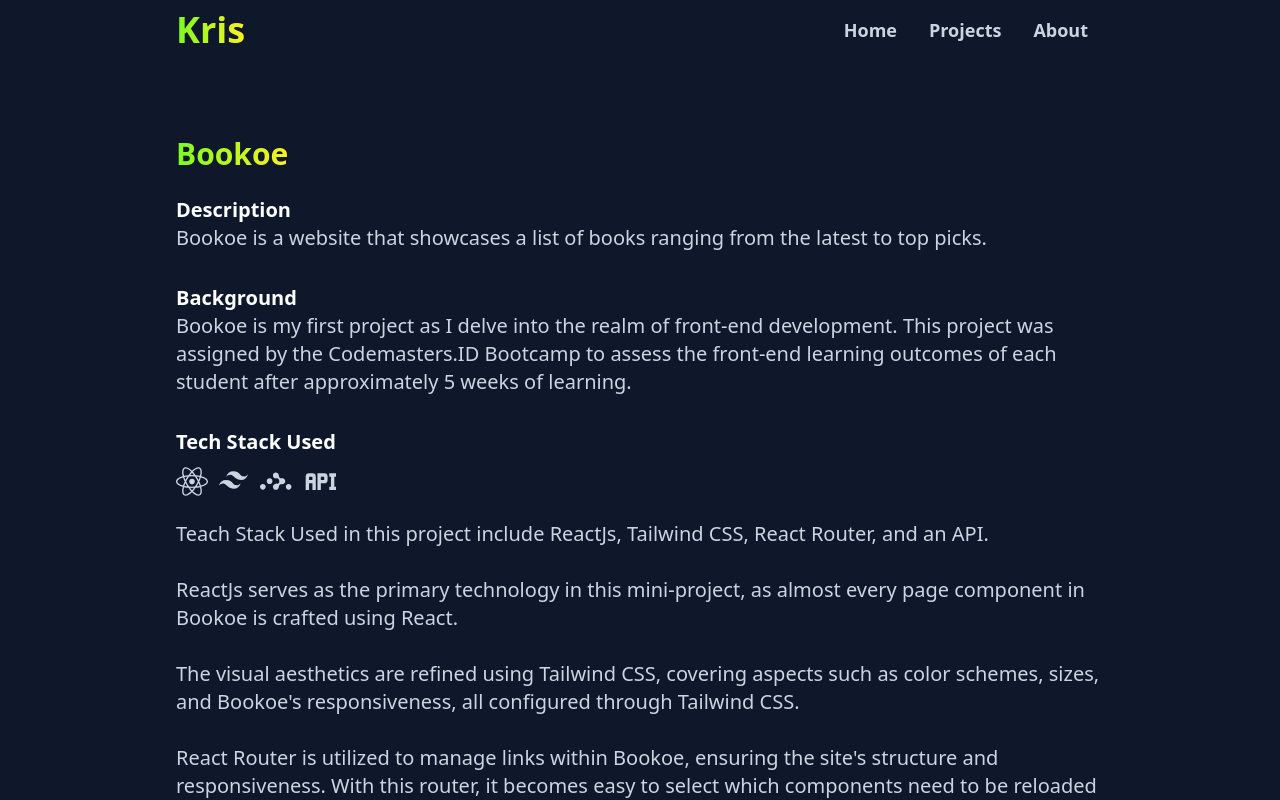
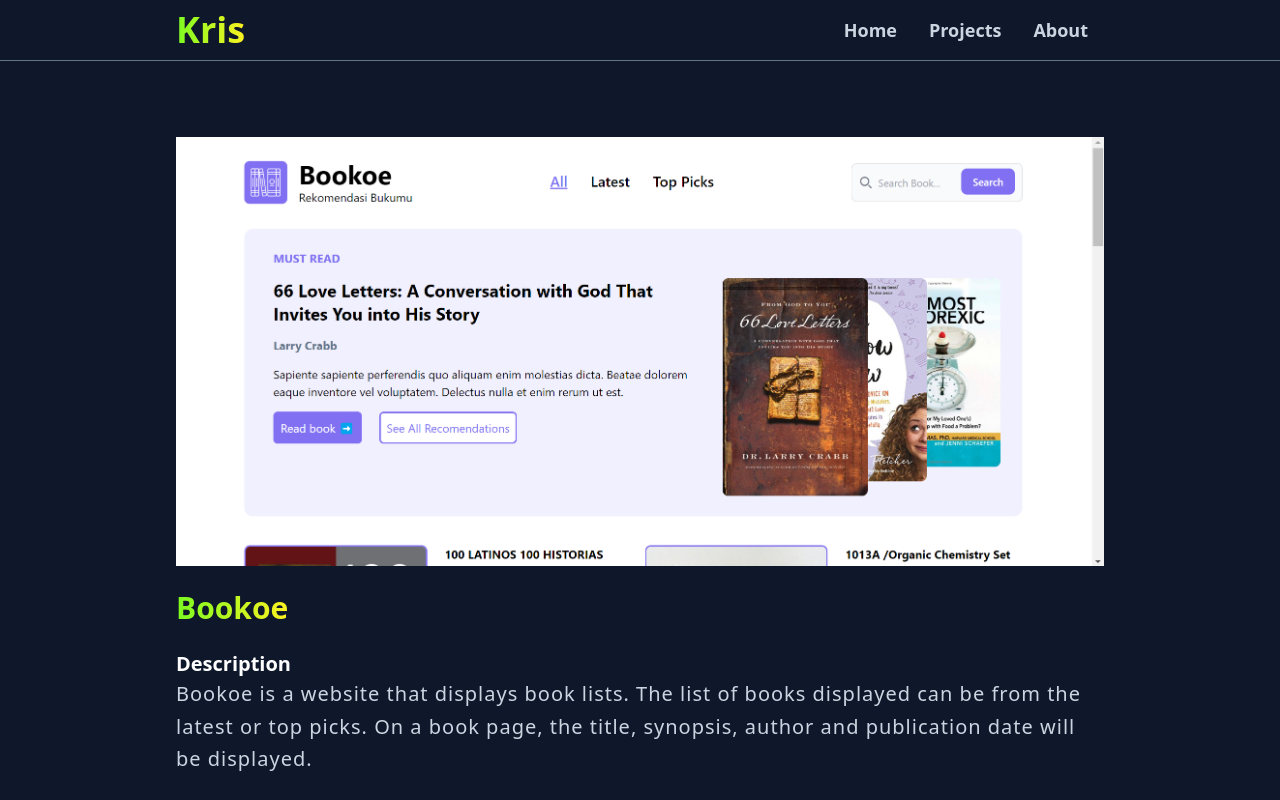
Before and after one commit to kristiyanlaoli/portfolio-web, a React (Vite) app: page /projects/bookoe in a window 1280 px wide. Shown: the top 800 px of the page. Built offline with nearby package versions, Linux system fonts and the light colour scheme; what tailwindcss-animated would draw is missing.

Commit message:
fix writing orientations and font

```diff
--- a/src/components/Header.jsx
+++ b/src/components/Header.jsx
@@ -3,7 +3,7 @@ import { Link } from "react-router-dom";
 let Header = () => {
   return (
     <>
-      <header className="bg-slate-900  sm:flex sm:justify-between sm:items-center sm:px-24 md:px-32 lg:px-36 xl:px-44">
+      <header className="bg-slate-900 border-b-[1px] border-slate-500 sm:flex sm:justify-between sm:items-center sm:px-24 md:px-32 lg:px-36 xl:px-44">
         <h1 className="font-bold text-4xl text-loved text-center py-2">
           <a href="/">Kris</a>
         </h1>
--- a/src/components/Hero.jsx
+++ b/src/components/Hero.jsx
@@ -42,7 +42,7 @@ let Hero = () => {
               </p>
             </div>
             <div className="flex items-center animate-fade-up animate-once animate-duration-500 animate-delay-700">
-              <a href="https://github.com/kristiyanlaoli/">
+              <a href="https://github.com/kristiyanlaoli/" target="blank">
                 <svg
                   className="fill-slate-400 hover:fill-orange-500 duration-300"
                   width="32"
@@ -52,7 +52,10 @@ let Hero = () => {
                   <path d="M12 1A10.89 10.89 0 0 0 1 11.77 10.79 10.79 0 0 0 8.52 22c.55.1.75-.23.75-.52v-1.83c-3.06.65-3.71-1.44-3.71-1.44a2.86 2.86 0 0 0-1.22-1.58c-1-.66.08-.65.08-.65a2.31 2.31 0 0 1 1.68 1.11 2.37 2.37 0 0 0 3.2.89 2.33 2.33 0 0 1 .7-1.44c-2.44-.27-5-1.19-5-5.32a4.15 4.15 0 0 1 1.11-2.91 3.78 3.78 0 0 1 .11-2.84s.93-.29 3 1.1a10.68 10.68 0 0 1 5.5 0c2.1-1.39 3-1.1 3-1.1a3.78 3.78 0 0 1 .11 2.84A4.15 4.15 0 0 1 19 11.2c0 4.14-2.58 5.05-5 5.32a2.5 2.5 0 0 1 .75 2v2.95s.2.63.75.52A10.8 10.8 0 0 0 23 11.77 10.89 10.89 0 0 0 12 1" />
                 </svg>
               </a>
-              <a href="https://www.instagram.com/kristiyanlaoli/">
+              <a
+                href="https://www.instagram.com/kristiyanlaoli/"
+                target="blank"
+              >
                 <svg
                   className="fill-slate-400  hover:fill-pink-600 ml-3 duration-300"
                   width="28"
@@ -62,7 +65,11 @@ let Hero = () => {
                   <path d="M224 202.66A53.34 53.34 0 1 0 277.36 256 53.38 53.38 0 0 0 224 202.66zm124.71-41a54 54 0 0 0-30.41-30.41c-21-8.29-71-6.43-94.3-6.43s-73.25-1.93-94.31 6.43a54 54 0 0 0-30.41 30.41c-8.28 21-6.43 71.05-6.43 94.33s-1.85 73.27 6.47 94.34a54 54 0 0 0 30.41 30.41c21 8.29 71 6.43 94.31 6.43s73.24 1.93 94.3-6.43a54 54 0 0 0 30.41-30.41c8.35-21 6.43-71.05 6.43-94.33s1.92-73.26-6.43-94.33zM224 338a82 82 0 1 1 82-82 81.9 81.9 0 0 1-82 82zm85.38-148.3a19.14 19.14 0 1 1 19.13-19.14 19.1 19.1 0 0 1-19.09 19.18zM400 32H48A48 48 0 0 0 0 80v352a48 48 0 0 0 48 48h352a48 48 0 0 0 48-48V80a48 48 0 0 0-48-48zm-17.12 290c-1.29 25.63-7.14 48.34-25.85 67s-41.4 24.63-67 25.85c-26.41 1.49-105.59 1.49-132 0-25.63-1.29-48.26-7.15-67-25.85s-24.63-41.42-25.85-67c-1.49-26.42-1.49-105.61 0-132 1.29-25.63 7.07-48.34 25.85-67s41.47-24.56 67-25.78c26.41-1.49 105.59-1.49 132 0 25.63 1.29 48.33 7.15 67 25.85s24.63 41.42 25.85 67.05c1.49 26.32 1.49 105.44 0 131.88z" />
                 </svg>
               </a>
-              <a className="" href="">
+              <a
+                className=""
+                target="blank"
+                href="https://drive.google.com/file/d/1lMY8ILOduNV0HvbWzQvUbhMBll_NwOrA/view?usp=drive_link"
+              >
                 <div className="ml-4 bg-slate-400 flex items-center rounded-md px-1 hover:bg-[#2cfc21]">
                   <svg
                     className="fill-black"
--- a/src/components/SelectedProjects.jsx
+++ b/src/components/SelectedProjects.jsx
@@ -7,7 +7,7 @@ import TailwindIcon from "./icons/Tailwind";
 let SelectedProjects = () => {
   return (
     <div id="projects">
-      <div className=" bg-slate-850 px-6 pt-20 -mt-1 pb-24 sm:mx-8 sm:px-16 md:mx-16 lg:mx-20 xl:mx-24 xl:px-20">
+      <div className=" bg-slate-900 px-6 pt-20 -mt-1 pb-24 sm:mx-8 sm:px-16 md:mx-16 lg:mx-20 xl:mx-24 xl:px-20">
         <div className="relative bg-loved rounded-lg h-[40px] w-[213px] mx-auto mb-8">
           <div className="absolute bottom-2 right-2 h-[43px] w-[220px] border-4 border-slate-900 rounded-lg bg-slate-600">
             <h2 className=" font-bold text-2xl text-center text-loved">
@@ -18,15 +18,14 @@ let SelectedProjects = () => {
 
         <div className="md:grid md:grid-cols-2 lg:grid-cols-3 gap-x-6">
           <Link to="/projects/bookoe">
-            <div className="group border-2 rounded-xl hover:scale-[105%] text-left w-full p-3 mb-6   lg:p-6">
+            <div className="group border-2 rounded-xl hover:scale-[105%] text-left w-full p-3 mb-6  lg:p-6 ">
               <h2 className="font-bold text-2xl text-slate-200 mb-4">Bookoe</h2>
 
-              <p className="text-lg text-slate-300 mb-4 line-clamp-2">
-                Lorem ipsum, dolor sit amet consectetur adipisicing elit. Harum
-                sed fugit vero reprehenderit perspiciatis reiciendis, non porro
-                totam repellendus ipsum? Lorem ipsum dolor sit, amet consectetur
-                adipisicing elit. Natus, provident! Lorem ipsum dolor sit amet
-                consectetur adipisicing elit. Pariatur, ipsam.
+              <p className="text-lg text-slate-300 mb-4 line-clamp-3">
+                Bookoe is a website that displays book lists. The list of books
+                displayed can be from the latest or top picks. On a book page,
+                the title, synopsis, author and publication date will be
+                displayed.
               </p>
               <div className="flex mb-4">
                 <ReactIcon />
@@ -89,7 +88,7 @@ let SelectedProjects = () => {
             >
               <h2 className="font-bold text-2xl text-slate-200 mb-4">Bookoe</h2>
 
-              <p className="text-lg text-slate-300 mb-4 line-clamp-2">
+              <p className="text-lg text-slate-300 mb-4 line-clamp-3">
                 Lorem ipsum, dolor sit amet consectetur adipisicing elit. Harum
                 sed fugit vero reprehenderit perspiciatis reiciendis, non porro
                 totam repellendus ipsum? Lorem ipsum dolor sit, amet consectetur
--- a/src/components/Writings.jsx
+++ b/src/components/Writings.jsx
@@ -1,7 +1,7 @@
 let Writings = () => {
   return (
     <>
-      <div className=" bg-slate-850 px-6 pt-20 -mt-1 pb-24 sm:mx-8 sm:px-16 md:mx-16 lg:mx-20 xl:mx-24 xl:px-20">
+      <div className=" bg-slate-900 px-6 pt-20 -mt-1 pb-24 sm:mx-8 sm:px-16 md:mx-16 lg:mx-20 xl:mx-24 xl:px-20">
         <div className="relative bg-loved rounded-lg h-[40px] w-[130px] mx-auto mb-8">
           <div className="absolute bottom-2 right-2 h-[43px] w-[134px] border-4 border-slate-900 rounded-lg bg-slate-600">
             <h2 className=" font-bold text-2xl text-center text-loved">
@@ -10,9 +10,30 @@ let Writings = () => {
           </div>
         </div>
         <div>
-          <div className="lg:grid lg:grid-cols-2 gap-x-6">
+          <div className="">
+            <a href="/tulisan2">
+              <div className="w-full group  hover:scale-[105%] p-3 mb-6 border-2 border-slate-200 rounded-md lg:p-6">
+                <h2 className="font-bold text-2xl text-slate-200 mb-4">
+                  My Gambling Decision: Become A Developer
+                </h2>
+
+                <p className="text-lg text-slate-300 mb-4 line-clamp-2">
+                  Lorem ipsum, dolor sit amet consectetur adipisicing elit.
+                  Harum sed fugit vero reprehenderit perspiciatis reiciendis,
+                  non porro totam repellendus ipsum? Lorem ipsum dolor sit, amet
+                  consectetur adipisicing elit. Natus, provident! Lorem ipsum
+                  dolor sit amet consectetur adipisicing elit. Pariatur, ipsam.
+                </p>
+                <p className="text-lg text-slate-500 mb-4">Desember 12, 2023</p>
+
+                <button className="group  relative  text-lg font-bold text-slate-300  p border-slate-300 hover:text-loved hover:border-[#2cfc21]">
+                  Read More
+                  <span className="absolute -bottom-1 left-0 w-0 h-1 bg-loved transition-all group-hover:w-full"></span>
+                </button>
+              </div>
+            </a>
             <a href="/tulisan1">
-              <div className="w-full  hover:scale-[105%] p-3 mb-6 bg-slate-850 border-2 border-slate-200 rounded-md  lg:p-6">
+              <div className="w-full group  hover:scale-[105%] p-3 mb-6 bg-slate-850 border-2 border-slate-200 rounded-md  lg:p-6">
                 <h2 className="font-bold text-2xl text-slate-200 mb-4">
                   Learning New Things
                 </h2>
@@ -33,28 +54,6 @@ let Writings = () => {
                 </button>
               </div>
             </a>
-
-            <a href="/tulisan2">
-              <div className="w-full hover:scale-[105%] p-3 mb-6 border-2 border-slate-200 rounded-md lg:p-6">
-                <h2 className="font-bold text-2xl text-slate-200 mb-4">
-                  My Gambling Decision: Become A Developer
-                </h2>
-
-                <p className="text-lg text-slate-300 mb-4 line-clamp-2">
-                  Lorem ipsum, dolor sit amet consectetur adipisicing elit.
-                  Harum sed fugit vero reprehenderit perspiciatis reiciendis,
-                  non porro totam repellendus ipsum? Lorem ipsum dolor sit, amet
-                  consectetur adipisicing elit. Natus, provident! Lorem ipsum
-                  dolor sit amet consectetur adipisicing elit. Pariatur, ipsam.
-                </p>
-                <p className="text-lg text-slate-500 mb-4">Desember 12, 2023</p>
-
-                <button className="group  relative  text-lg font-bold text-slate-300  p border-slate-300 hover:text-loved hover:border-[#2cfc21]">
-                  Read More
-                  <span className="absolute -bottom-1 left-0 w-0 h-1 bg-loved transition-all group-hover:w-full"></span>
-                </button>
-              </div>
-            </a>
           </div>
         </div>
       </div>
--- a/src/pages/projects/BookoePage.jsx
+++ b/src/pages/projects/BookoePage.jsx
@@ -7,18 +7,20 @@ let BookoePage = () => {
   return (
     <>
       <div className=" bg-slate-850 px-6 pt-20 -mt-1 pb-24 sm:mx-8 sm:px-16 md:mx-16 lg:mx-20 xl:mx-24 xl:px-20">
-        <h2 className=" mb-6">
+        <img src="/src/img/projects/project-1.png" alt="" />
+        <h2 className=" my-6">
           <span className="font-bold text-3xl text-loved">Bookoe</span>
         </h2>
 
         <h3 className="font-bold text-white text-xl">Description</h3>
 
-        <p className="text-xl text-slate-300 ">
-          Bookoe is a website that showcases a list of books ranging from the
-          latest to top picks.
+        <p className="text-xl text-slate-300 tracking-wider leading-relaxed">
+          Bookoe is a website that displays book lists. The list of books
+          displayed can be from the latest or top picks. On a book page, the
+          title, synopsis, author and publication date will be displayed.
         </p>
         <h3 className="font-bold text-white text-xl mt-8">Background</h3>
-        <p className="text-xl text-slate-300 ">
+        <p className="text-xl text-slate-300 tracking-wider leading-relaxed">
           Bookoe is my first project as I delve into the realm of front-end
           development. This project was assigned by the Codemasters.ID Bootcamp
           to assess the front-end learning outcomes of each student after
@@ -34,7 +36,7 @@ let BookoePage = () => {
           <RouterIcon />
           <ApiIcon />
         </div>
-        <p className="text-xl text-slate-300 ">
+        <p className="text-xl text-slate-300 tracking-wider leading-relaxed">
           Teach Stack Used in this project include ReactJs, Tailwind CSS, React
           Router, and an API.
           <br />
```
